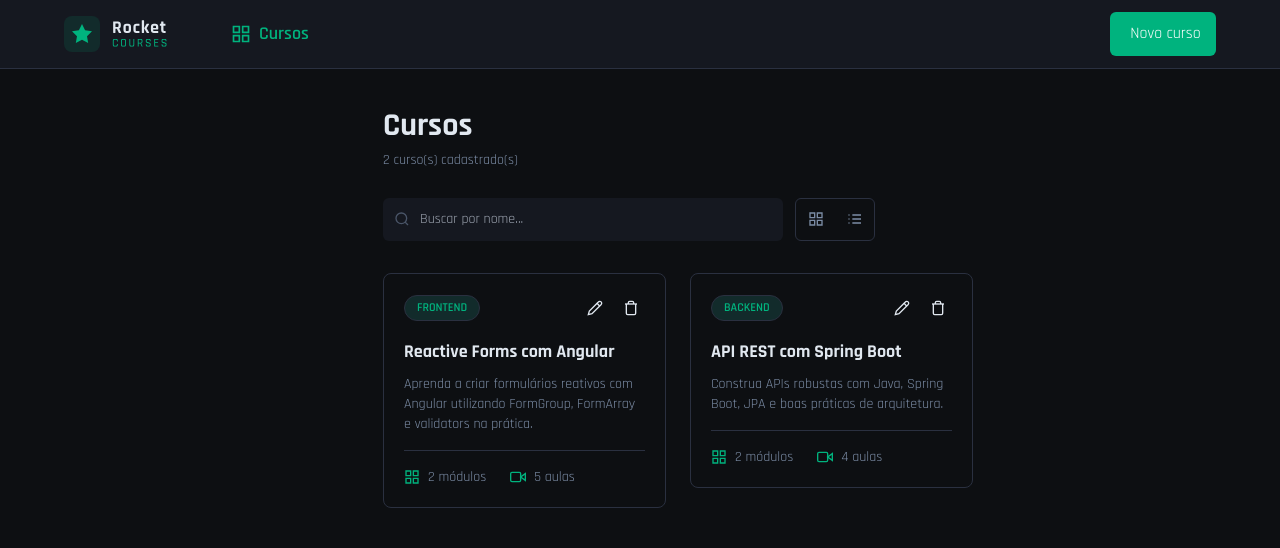
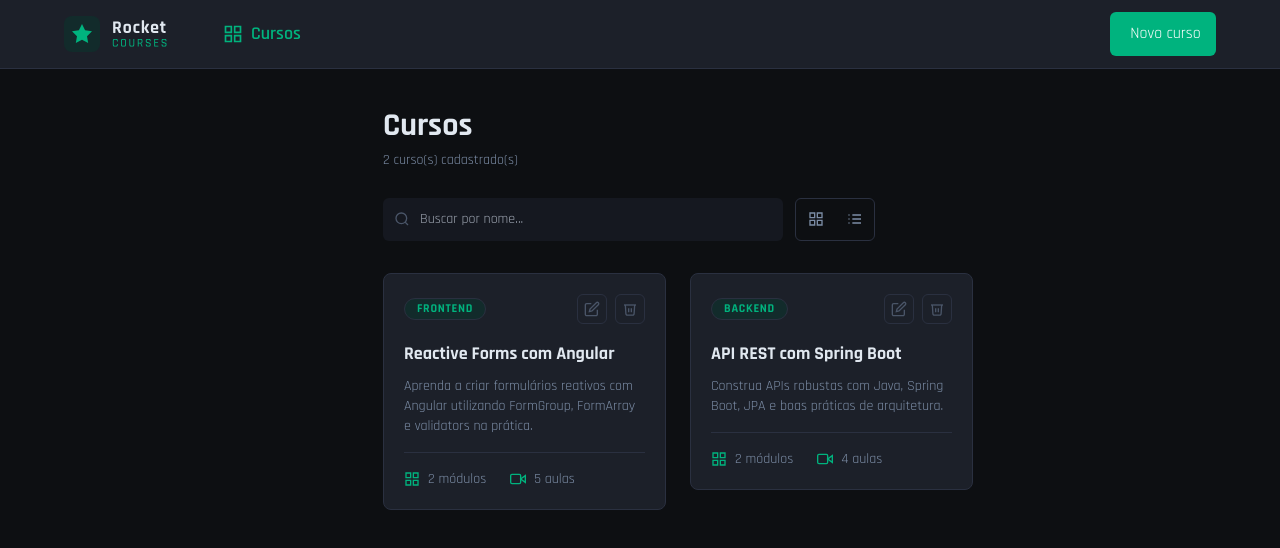
Before and after one commit to Jose26362780/desafio-formulario-gerenciador-cursos-angular, an Angular app: page /courses in a window 1280 px wide. Shown: the top 548 px of the page. Built offline with nearby package versions, Linux system fonts and the light colour scheme.

Commit message:
fix: ajuste no card grid

```diff
--- a/src/app/features/courses/components/course-card/course-card.component.html
+++ b/src/app/features/courses/components/course-card/course-card.component.html
@@ -1,19 +1,20 @@
 <!-- O container principal do card. As classes de layout (grid/flex) virão do componente pai. -->
 <article
-  class="flex flex-col gap-4 rounded-lg border border-[var(--border)] bg-[var(--surface-primary)] p-5 transition-all hover:border-[var(--primary)]"
+  class="flex flex-col gap-4 rounded-lg border border-[var(--border)] bg-[var(--surface-800)] p-5 focus:border-[#00B37E] focus:shadow-[0_0_0_2.613px_rgba(0,179,126,0.10)] hover:border-[var(--primary)] transition-colors duration-1000 ease-out cursor-pointer"
 >
   <!-- Seção Superior: Categoria e Botões de Ação -->
   <header class="flex items-center justify-between">
     <span
-      class="flex items-center justify-center rounded-full px-3 py-1 text-xs font-semibold text-[var(--primary)] border border-[var(--border)] bg-[var(--bg-start)] hover:border transition-colors"
+      class="items-center justify-center rounded-full px-3 py-1 text-xs font-bold leading-none text-[var(--primary)] border border-[var(--border)] bg-[var(--bg-start)] tracking-[0.72px]"
     >
       {{ course.category | uppercase }}
     </span>
+
     <div class="flex items-center gap-2">
       <button
         (click)="onEdit()"
         aria-label="Editar curso"
-        class="group rounded p-1.5 text-[var(--text-low)] transition-colors hover:bg-[var(--surface-secondary)] hover:text-[var(--text-high)]"
+        class="flex group p-1.5 text-[var(--text-low)] transition-colors hover:bg-[var(--surface-secondary)] hover:text-[var(--text-high)] rounded-md border border-[var(--border)]"
       >
         <svg
           class="h-4 w-4"
@@ -23,14 +24,22 @@
           stroke-width="2"
           aria-hidden="true"
         >
-          <path d="M17 3a2.85 2.83 0 1 1 4 4L7.5 20.5 2 22l1.5-5.5Z" />
-          <path d="m15 5 4 4" />
+          <path
+            d="M11 4H4C3.46957 4 2.96086 4.21071 2.58579 4.58579C2.21071 4.96086 2 5.46957 2 6V20C2 20.5304 2.21071 21.0391 2.58579 21.4142C2.96086 21.7893 3.46957 22 4 22H18C18.5304 22 19.0391 21.7893 19.4142 21.4142C19.7893 21.0391 20 20.5304 20 20V13"
+            stroke="#4A5568"
+            stroke-width="2"
+          />
+          <path
+            d="M18.5 2.49998C18.8978 2.10215 19.4374 1.87866 20 1.87866C20.5626 1.87866 21.1022 2.10215 21.5 2.49998C21.8978 2.8978 22.1213 3.43737 22.1213 3.99998C22.1213 4.56259 21.8978 5.10215 21.5 5.49998L12 15L8 16L9 12L18.5 2.49998Z"
+            stroke="#4A5568"
+            stroke-width="2"
+          />
         </svg>
       </button>
       <button
         (click)="onDelete()"
         aria-label="Excluir curso"
-        class="group rounded p-1.5 text-[var(--text-low)] transition-colors hover:bg-[var(--surface-secondary)] hover:text-[var(--text-high)]"
+        class="group rounded-md border border-[var(--border)] p-1.5 text-[var(--text-low)] transition-colors hover:bg-[var(--surface-secondary)] hover:text-[var(--text-high)]"
       >
         <svg
           class="h-4 w-4"
@@ -40,9 +49,13 @@
           stroke-width="2"
           aria-hidden="true"
         >
-          <path d="M3 6h18" />
-          <path d="M19 6v14a2 2 0 0 1-2 2H7a2 2 0 0 1-2-2V6" />
-          <path d="M8 6V4a2 2 0 0 1 2-2h4a2 2 0 0 1 2 2v2" />
+          <path d="M3 6H5H21" stroke="#4A5568" stroke-width="2" />
+          <path
+            d="M19 6L18.1429 19.1429C18.1429 19.6883 17.9261 20.2114 17.5403 20.5972C17.1546 20.983 16.6314 21.2 16.0857 21.2H7.91429C7.36863 21.2 6.84547 20.983 6.45968 20.5972C6.07389 20.2114 5.85714 19.6883 5.85714 19.1429L5 6"
+            stroke="#4A5568"
+            stroke-width="2"
+          />
+          <path d="M10 11V17M14 11V17" stroke="#4A5568" stroke-width="2" />
         </svg>
       </button>
     </div>
--- a/src/app/shared/components/header/header.component.html
+++ b/src/app/shared/components/header/header.component.html
@@ -1,5 +1,5 @@
 <header
-  class="h-[var(--header-height)] bg-[var(--surface-900)] border-b border-[var(--border)] sticky top-0 z-40"
+  class="h-[var(--header-height)] bg-[var(--surface-800)] border-b border-[var(--border)] sticky top-0 z-40"
 >
   <div class="max-w-[1200px] mx-auto px-6 flex items-center justify-between h-full">
     <a routerLink="/courses" class="flex items-center gap-3 no-underline text-[var(--text-high)]">
@@ -15,7 +15,7 @@
 
       <a
         routerLink="/courses"
-        class="flex items-center gap-[8px] hover:border border-[var(--border)] hover:rounded-[6px] pl-[14px] px-3 py-2 hover:bg-[var(--surface-800)] transition-colors ml-8"
+        class="flex items-center gap-[8px] hover:border border-[var(--border)] hover:rounded-[6px] pl-[14px] px-3 py-2 hover:bg-[var(--surface-800)] transition-colors duration-1000 ml-6"
       >
         <svg
           class="w-5 h-5 text-[var(--primary)]"
```
